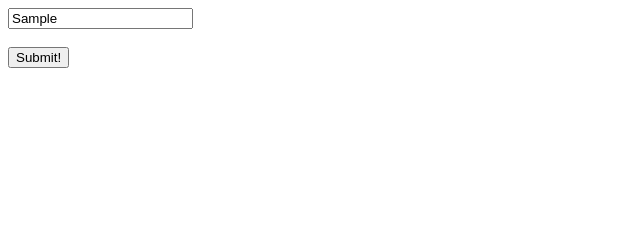
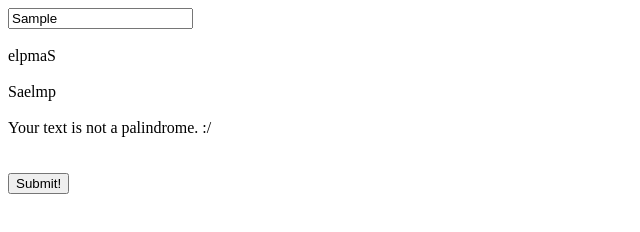
Before and after one commit to isabelramos/string-manipulation, a plain HTML site: page index.html in a window 1280 px wide. Both pictures are taken after typing "Sample" into the empty fields and a click on the button "Submit!". Shown: the whole page, without its empty margins (0-640 px from the left). Drawn offline with Linux system fonts and the light colour scheme.

Commit message:
finished assignment

```diff
--- a/index.html
+++ b/index.html
@@ -5,7 +5,7 @@
 	</head>
 	<body>
 
-		<input type="text" name="" id="enter-text"><br>
+		<input type="text" name="" id="enter-text"><br><br>
 		<div id="result"></div><br>
 		<button type="button" id="submit">Submit!</button>
 
--- a/strings.js
+++ b/strings.js
@@ -1,32 +1,40 @@
-var testString = "";
 var textInput = document.getElementById("enter-text");
 var showResult = document.getElementById("result");
 var button = document.getElementById("submit");
 
+function reversal () {
+	var textInput = document.getElementById("enter-text").value;
+	var backwardString = textInput.split("").reverse().join("");
+	showResult.innerHTML += (backwardString + "<br><br>");
+}
+
+function alphabits () {
+	var textInput = document.getElementById("enter-text").value;
+	var alphabeticalOrder = textInput.split("").sort().join("");
+	showResult.innerHTML += (alphabeticalOrder  + "<br><br>");
+}
+
+function palindrome () {
+	var textInput = document.getElementById("enter-text").value;
+	var isItAPalindrome = textInput.split("").reverse().join("");
+	if (textInput === isItAPalindrome) {
+		showResult.innerHTML += ("Your text is a palindrome!" + "<br><br>");
+	} else {
+		showResult.innerHTML += ("Your text is not a palindrome. :/" + "<br><br>");
+	}
+}
 
 function lettersOnly (clickEvent) {
+	var textInput = document.getElementById("enter-text").value;
 	var letters = /^[a-zA-Z]+$/;
-
-	if (textInput.value.match(letters)) {
-		console.log("blah");
+	if (textInput.match(letters)) {
+		reversal();
+		alphabits();
+		palindrome();
 	} else {
 		alert("This text field accepts letters only!");
 	}
 }
-
-
-// function reversal() {
-
-// }
-
-// function alphabits() {
-
-// }
-
-// function palindrome() {
-
-// }
-
 
 function pressEnter (event) {
     if (event.keyCode === 13) {
@@ -36,8 +44,3 @@ function pressEnter (event) {
 
 button.addEventListener("click", lettersOnly);
 textInput.addEventListener("keypress", pressEnter);
-
-
-		// reversal(testString);
-		// alphabits(testString);
-		// palindrome(testString);
```
